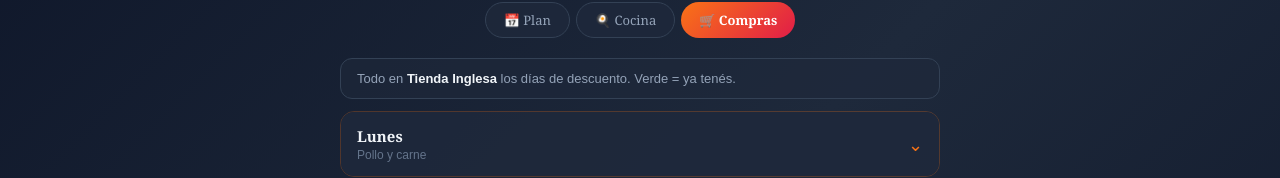
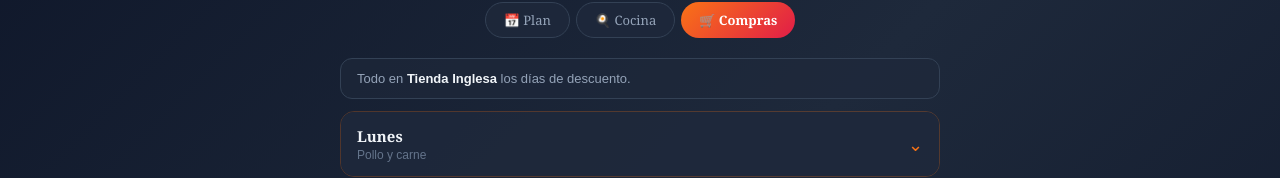
Before and after one commit to gianfrancoganicoche/Comidas, a React (Vite) app: page / in a window 1280 px wide. Both pictures are taken after a click on the button "🛒 Compras". Shown: the part 124-302 px from the top of the page. Built offline with nearby package versions, Linux system fonts and the light colour scheme; the HTML template or start-up script is replaced by a standard one.

Commit message:
Add files via upload

```diff
--- a/src/App.jsx
+++ b/src/App.jsx
@@ -1,19 +1,25 @@
 import { useState } from "react";
 
-// COOK SCHEDULE:
-// Domingo  → bowl atún sin cocción            → cena dom + almuerzo lun
-// Martes   → pollo + carne (comprado lunes)   → cena mar + alm mié / cena mié + alm jue
-// Jueves   → salmón + merluza (comprado mié)  → cena jue + alm vie / cena vie + alm sáb
-// SHOPPING: Lunes (pollo+carne) · Martes (frutas+verduras) · Miércoles (pescado)
+// CENAS:
+// Lunes     → Merluza con papa y ensalada        (tupper sábado)
+// Martes    → Pollo al horno con brócoli y boniato (cocinado martes)
+// Miércoles → Pollo con lentejas y verduras       (tupper martes)
+// Jueves    → Salmón al horno con calabaza        (tupper martes)
+// Viernes   → Pasta con carne picada              (fresca viernes)
+// Sábado    → Milanesas de pollo con puré         (cocinado sábado)
+// Domingo   → Tarta de atún con ensalada          (tupper sábado)
+//
+// ALMUERZOS = cena del día anterior
+// COCINA: Martes · Viernes · Sábado
 
 const dinnersByDay = {
-  Domingo:   { emoji: "🥗", name: "Bowl de atún con arroz y tomate", desc: "2 latas atún al natural (240g), 150g arroz cocido, tomate, cebolla morada, oliva, limón", kcal: 540, p: 54, c: 50, f: 10 },
-  Lunes:     { emoji: "🍗", name: "Pollo al horno con boniato y brócoli", desc: "220g pechuga de pollo, 150g boniato en cubos, 200g brócoli congelado — asadera con oliva y sal, 200°C 25 min", kcal: 590, p: 52, c: 24, f: 12 },
-  Martes:    { emoji: "🥩", name: "Carne picada con arroz y verduras", desc: "180g carne picada 90% magra, 150g arroz cocido, zanahoria, cebolla, tomate, ajo", kcal: 620, p: 48, c: 54, f: 16 },
-  Miércoles: { emoji: "🐟", name: "Salmón al horno con calabaza", desc: "200g salmón, 200g calabaza en cubos — misma asadera, oliva y sal, 200°C 25 min", kcal: 620, p: 48, c: 30, f: 22 },
-  Jueves:    { emoji: "🐟", name: "Merluza al horno con papa y ensalada", desc: "250g merluza, 150g papa hervida, lechuga, tomate, aceite de oliva y limón", kcal: 540, p: 52, c: 42, f: 10 },
-  Viernes:   { emoji: "🍲", name: "Pollo con lentejas y verduras", desc: "120g pechuga pollo desmenuzada, 150g lentejas cocidas (1 lata), mezcla congelada brócoli+coliflor+zanahoria, ajo y oliva", kcal: 560, p: 52, c: 46, f: 8 },
-  Sábado:    { emoji: "🍽️", name: "Comida flexible", desc: "Tu elección — usá lo que quede en casa o salí a comer. Meta: ~600 kcal, ~45g proteína", kcal: 600, p: 45, c: 50, f: 15, flexible: true },
+  Lunes:     { emoji: "🐟", name: "Merluza al horno con papa y ensalada", desc: "250g merluza, 150g papa hervida, lechuga, tomate, oliva y limón", kcal: 540, p: 52, c: 42, f: 10 },
+  Martes:    { emoji: "🍗", name: "Pollo al horno con brócoli y boniato", desc: "220g pechuga de pollo, 150g boniato en cubos, 200g brócoli congelado — asadera con oliva y sal, 200°C 25 min", kcal: 590, p: 52, c: 24, f: 12 },
+  Miércoles: { emoji: "🍲", name: "Pollo con lentejas y verduras al horno", desc: "120g pechuga pollo desmenuzada, 150g lentejas cocidas (1 lata), calabaza + zanahoria + morrón asados con oliva y sal", kcal: 580, p: 52, c: 48, f: 10 },
+  Jueves:    { emoji: "🐟", name: "Salmón al horno con calabaza", desc: "200g salmón, 200g calabaza en cubos — asadera con oliva y sal, 200°C 25 min", kcal: 620, p: 48, c: 30, f: 22 },
+  Viernes:   { emoji: "🍝", name: "Pasta con carne picada", desc: "130g pasta cocida, 180g carne picada 90% magra, tomate natural, cebolla, ajo, especias", kcal: 660, p: 50, c: 56, f: 16 },
+  Sábado:    { emoji: "🍗", name: "Milanesas de pollo al horno con puré", desc: "220g milanesas de pollo al horno rebozadas, puré de papa con leche descremada", kcal: 640, p: 52, c: 48, f: 16 },
+  Domingo:   { emoji: "🥧", name: "Tarta de atún con ensalada", desc: "Porción tarta (atún + cebolla + morrón + huevo + queso crema + masa) + ensalada de calabaza asada y lechuga con oliva y limón", kcal: 590, p: 38, c: 42, f: 22 },
 };
 
 const breakfasts = {
@@ -43,7 +49,7 @@ const afternoonSnacks = {
   Jueves:    { emoji: "🥚", name: "2 huevos duros + yogur griego", desc: "2 huevos duros + 150g yogur griego natural", kcal: 270, p: 28, c: 8, f: 14 },
   Viernes:   { emoji: "🐟", name: "Tostada con atún + yogur griego", desc: "1 lata atún al natural + 1 tostada integral + 150g yogur griego", kcal: 310, p: 42, c: 18, f: 5 },
   Sábado:    { emoji: "🥚", name: "2 huevos duros + yogur griego", desc: "2 huevos duros + 150g yogur griego natural", kcal: 270, p: 28, c: 8, f: 14 },
-  Domingo:   { emoji: "🐟", name: "Tostada con atún + queso crema", desc: "1 lata atún al natural + 1 tostada integral + queso crema light", kcal: 260, p: 30, c: 14, f: 8 },
+  Domingo:   { emoji: "🐟", name: "Tostada con atún + yogur griego", desc: "1 lata atún al natural + 1 tostada integral + 150g yogur griego", kcal: 310, p: 42, c: 18, f: 5 },
 };
 
 const dayNames = ["Lunes", "Martes", "Miércoles", "Jueves", "Viernes", "Sábado", "Domingo"];
@@ -66,62 +72,55 @@ const plan = dayNames.map(day => {
 });
 
 const cookDays = {
-  Domingo: {
-    label: "Cocina · Domingo", color: "#4ADE80", forDays: "Lunes",
-    note: "Sin cocción — solo armás el bowl",
-    meals: [dinnersByDay.Domingo],
-    shopping: "🛒 Atún en lata — siempre en casa",
+  Martes: {
+    label: "Cocina · Martes", color: "#f97316",
+    forDays: "Mar cena · Mié alm · Mié cena · Jue alm · Jue cena · Vie alm",
+    meals: [dinnersByDay.Martes, dinnersByDay.Miércoles, dinnersByDay.Jueves],
     tips: [
-      "Cocinás el arroz (10 min) y armás el bowl en el momento",
-      "Doble porción: 1 para cenar, 1 tupper para el almuerzo del lunes",
-      "1 tupper etiquetado: Lun almuerzo",
+      "Pollo A (para martes) + boniato en asadera A — 200°C, 25 min",
+      "Pollo B (para miércoles) + calabaza + zanahoria + morrón en asadera B — mismo horno",
+      "Salmón + calabaza extra en asadera C — 200°C, 25 min (mismo horno)",
+      "Lentejas en olla mientras el horno trabaja",
+      "Desmenuzás el pollo B para mezclar con las lentejas",
+      "6 tuppers: Mar cena / Mié alm / Mié cena / Jue alm / Jue cena / Vie alm",
       "Aprovechá y hervís 6–8 huevos duros para la semana",
     ],
   },
-  Martes: {
-    label: "Cocina · Martes", color: "#f97316", forDays: "Miércoles · Jueves",
-    meals: [dinnersByDay.Lunes, dinnersByDay.Martes],
-    shopping: "🛒 Compraste el lunes: pollo + carne picada",
+  Viernes: {
+    label: "Cocina · Viernes", color: "#C084FC",
+    forDays: "Vie cena (fresca)",
+    meals: [dinnersByDay.Viernes],
     tips: [
-      "Pollo + boniato en asadera — 200°C, 25 min",
-      "Brócoli congelado entra los últimos 15 min",
-      "Carne picada en sartén + arroz en olla — al mismo tiempo",
-      "4 tuppers etiquetados: Mié alm / Mié cena / Jue alm / (cena mar es fresca)",
+      "Carne picada en sartén con cebolla, ajo y tomate — 15 min",
+      "Pasta en olla al mismo tiempo — 10 min",
+      "Se come en el momento, no hace falta tupper",
     ],
   },
-  Jueves: {
-    label: "Cocina · Jueves", color: "#60A5FA", forDays: "Viernes · Sábado",
-    meals: [dinnersByDay.Miércoles, dinnersByDay.Jueves],
-    shopping: "🛒 Compraste el miércoles: salmón + merluza",
+  Sábado: {
+    label: "Cocina · Sábado", color: "#60A5FA",
+    forDays: "Sáb cena · Dom alm · Dom cena · Lun alm · Lun cena",
+    meals: [dinnersByDay.Sábado, dinnersByDay.Domingo, dinnersByDay.Lunes],
     tips: [
-      "Salmón + calabaza en asadera A — 200°C, 25 min",
+      "Milanesas de pollo en asadera A — 200°C, 20 min",
       "Merluza + papa en asadera B — 200°C, 20 min (mismo horno)",
-      "4 tuppers: Vie alm / Vie cena / Sáb alm / (cena jue es fresca)",
+      "Tarta de atún: armás el relleno, volcás en masa, 180°C 35 min",
+      "Asás calabaza extra para la ensalada de la tarta",
+      "Puré: papas hervidas + leche descremada + sal",
+      "6 tuppers: Sáb cena / Dom alm / Dom cena / Lun alm / Lun cena / Mar alm",
     ],
   },
 };
 
 const shoppingDays = [
-  {
-    day: "Lunes", discount: "Pollo y carne", color: "#f97316",
-    items: ["Pechuga de pollo (600g)", "Carne picada 90% magra (400g)"],
-  },
-  {
-    day: "Martes", discount: "Frutas y verduras", color: "#4ADE80",
-    items: ["Bananas (x5)", "Manzanas o fruta a elección (x4)", "Naranjas / mandarinas (x3)", "Brócoli congelado (x2 bolsas)", "Mezcla congelada brócoli+coliflor+zanahoria (x1)", "Boniato (x2)", "Calabaza (ya tenés)", "Tomates (x6)", "Lechuga", "Cebolla morada", "Zanahoria (x3)", "Papa (x3)"],
-  },
-  {
-    day: "Miércoles", discount: "Pescados y pasta", color: "#60A5FA",
-    items: ["Salmón fresco (400g)", "Merluza (500g)", "Pasta fresca (opcional)"],
-  },
-  {
-    day: "Siempre en casa", discount: "Sin descuento específico", color: "#94a3b8",
-    items: ["Atún al natural (x8 latas)", "Huevos (x14)", "Yogur griego 0% (x10)", "Granola", "Pan integral / tostadas", "Queso crema light", "Mantequilla de maní", "Arroz (500g)", "Lentejas en lata (x2)", "Aceite de oliva", "Café", "Leche descremada"],
-  },
+  { day: "Lunes", discount: "Pollo y carne", color: "#f97316", items: ["Pechuga de pollo (800g — pollo + milanesas)", "Carne picada 90% magra (400g)", "Milanesas de pollo (o pedís que corten finas)"] },
+  { day: "Martes", discount: "Frutas y verduras", color: "#4ADE80", items: ["Bananas (x5)", "Fruta a elección (x4)", "Naranjas / mandarinas (x3)", "Brócoli congelado (x2 bolsas)", "Boniato (x2)", "Calabaza", "Zanahoria (x4)", "Morrón (x3)", "Papa (x5)", "Lechuga", "Tomates (x4)", "Cebolla (x3)"] },
+  { day: "Miércoles", discount: "Pescados y pasta", color: "#60A5FA", items: ["Salmón fresco (400g)", "Merluza (500g)", "Pasta (400g)"] },
+  { day: "Siempre en casa", discount: "Sin descuento específico", color: "#94a3b8", items: ["Atún al natural (x8 latas)", "Huevos (x14)", "Yogur griego 0% (x10)", "Granola", "Pan integral / tostadas", "Queso crema light", "Mantequilla de maní", "Lentejas en lata (x2)", "Aceite de oliva", "Café", "Leche descremada", "Masa para tarta (x1)", "Pan rallado (para milanesas)"] },
 ];
 
 const typeColors = { "Desayuno": "#FB923C", "Snack AM": "#4ADE80", "Almuerzo": "#60A5FA", "Merienda": "#C084FC", "Cena": "#FB7185" };
-const COOK_DAYS = ["Domingo", "Martes", "Jueves"];
+const COOK_DAYS = ["Martes", "Viernes", "Sábado"];
+const cookColorMap = { Martes: "#f97316", Viernes: "#C084FC", Sábado: "#60A5FA" };
 
 function Accordion({ title, subtitle, color, defaultOpen = false, children }) {
   const [open, setOpen] = useState(defaultOpen);
@@ -145,13 +144,12 @@ function Accordion({ title, subtitle, color, defaultOpen = false, children }) {
 
 function ShoppingItem({ label }) {
   const [checked, setChecked] = useState(false);
-  const isOwned = label.includes("ya tenés");
   return (
-    <div onClick={() => !isOwned && setChecked(c => !c)} style={{ display: "flex", alignItems: "center", gap: "10px", cursor: isOwned ? "default" : "pointer", opacity: checked ? 0.35 : 1, transition: "opacity 0.2s", marginBottom: "8px" }}>
-      <div style={{ width: "18px", height: "18px", borderRadius: "5px", flexShrink: 0, border: isOwned ? "none" : checked ? "none" : "1.5px solid #475569", background: isOwned ? "#16a34a" : checked ? "linear-gradient(135deg, #f97316, #e11d48)" : "transparent", display: "flex", alignItems: "center", justifyContent: "center" }}>
-        {(checked || isOwned) && <span style={{ color: "#fff", fontSize: "11px" }}>✓</span>}
+    <div onClick={() => setChecked(c => !c)} style={{ display: "flex", alignItems: "center", gap: "10px", cursor: "pointer", opacity: checked ? 0.35 : 1, transition: "opacity 0.2s", marginBottom: "8px" }}>
+      <div style={{ width: "18px", height: "18px", borderRadius: "5px", flexShrink: 0, border: checked ? "none" : "1.5px solid #475569", background: checked ? "linear-gradient(135deg, #f97316, #e11d48)" : "transparent", display: "flex", alignItems: "center", justifyContent: "center" }}>
+        {checked && <span style={{ color: "#fff", fontSize: "11px" }}>✓</span>}
       </div>
-      <span style={{ fontSize: "14px", color: isOwned ? "#4ADE80" : "#e2e8f0", fontFamily: "sans-serif", textDecoration: checked ? "line-through" : "none" }}>{label}</span>
+      <span style={{ fontSize: "14px", color: "#e2e8f0", fontFamily: "sans-serif", textDecoration: checked ? "line-through" : "none" }}>{label}</span>
     </div>
   );
 }
@@ -162,8 +160,7 @@ function MealRow({ type, meal }) {
   return (
     <div style={{ background: "rgba(30,41,59,0.5)", borderRadius: "10px", padding: "12px 14px", borderLeft: `3px solid ${dot}`, marginBottom: "8px", position: "relative" }}>
       {isLunch && <div style={{ position: "absolute", top: "8px", right: "10px", fontSize: "10px", color: "#60A5FA", fontFamily: "sans-serif", background: "rgba(96,165,250,0.1)", padding: "1px 7px", borderRadius: "999px", border: "1px solid rgba(96,165,250,0.3)" }}>= cena de anoche</div>}
-      {meal.flexible && <div style={{ position: "absolute", top: "8px", right: "10px", fontSize: "10px", color: "#FBBF24", fontFamily: "sans-serif", background: "rgba(251,191,36,0.1)", padding: "1px 7px", borderRadius: "999px", border: "1px solid rgba(251,191,36,0.3)" }}>flexible</div>}
-      <div style={{ display: "flex", justifyContent: "space-between", alignItems: "center", marginBottom: "3px", paddingRight: (isLunch || meal.flexible) ? "110px" : 0 }}>
+      <div style={{ display: "flex", justifyContent: "space-between", alignItems: "center", marginBottom: "3px", paddingRight: isLunch ? "110px" : 0 }}>
         <span style={{ fontSize: "10px", textTransform: "uppercase", letterSpacing: "2px", color: dot, fontFamily: "sans-serif" }}>{type}</span>
         <div style={{ display: "flex", gap: "5px" }}>
           <span style={{ fontSize: "11px", color: "#4ADE80", fontFamily: "sans-serif" }}>{meal.p}g P</span>
@@ -181,17 +178,12 @@ function PlanSection() {
     <div>
       {plan.map(d => {
         const cook = COOK_DAYS.includes(d.day);
-        const cookColor = d.day === "Domingo" ? "#4ADE80" : d.day === "Martes" ? "#f97316" : "#60A5FA";
+        const cc = cookColorMap[d.day];
         const proteinPct = Math.round((d.protein * 4 / d.kcal) * 100);
         const carbsPct = Math.round((d.carbs * 4 / d.kcal) * 100);
         const fatPct = Math.round((d.fat * 9 / d.kcal) * 100);
         return (
-          <Accordion
-            key={d.day}
-            title={`${cook ? "🍳 " : ""}${d.day}`}
-            subtitle={`${d.kcal} kcal · ${d.protein}g proteína${cook ? " · día de cocina" : ""}`}
-            color={cook ? cookColor : null}
-          >
+          <Accordion key={d.day} title={`${cook ? "🍳 " : ""}${d.day}`} subtitle={`${d.kcal} kcal · ${d.protein}g proteína${cook ? " · día de cocina" : ""}`} color={cook ? cc : null}>
             <div style={{ display: "flex", gap: "8px", marginBottom: "14px" }}>
               {[
                 { label: "Proteína", val: d.protein, pct: proteinPct, color: "#4ADE80" },
@@ -208,8 +200,8 @@ function PlanSection() {
               ))}
             </div>
             {cook ? (
-              <div style={{ background: `${cookColor}15`, border: `1px solid ${cookColor}30`, borderRadius: "8px", padding: "9px 12px", marginBottom: "12px" }}>
-                <span style={{ fontSize: "12px", color: cookColor, fontFamily: "sans-serif" }}>🍳 Hoy cocinás para <strong>{cookDays[d.day]?.forDays}</strong> — ver pestaña Cocina</span>
+              <div style={{ background: `${cc}15`, border: `1px solid ${cc}30`, borderRadius: "8px", padding: "9px 12px", marginBottom: "12px" }}>
+                <span style={{ fontSize: "12px", color: cc, fontFamily: "sans-serif" }}>🍳 Hoy cocinás para <strong>{cookDays[d.day]?.forDays}</strong> — ver pestaña Cocina</span>
               </div>
             ) : (
               <div style={{ background: "rgba(30,41,59,0.4)", border: "1px solid #1e293b", borderRadius: "8px", padding: "9px 12px", marginBottom: "12px" }}>
@@ -233,10 +225,6 @@ function CookSection() {
     <div>
       {Object.entries(cookDays).map(([day, cook]) => (
         <Accordion key={day} title={cook.label} subtitle={`Para: ${cook.forDays}`} color={cook.color}>
-          <div style={{ fontSize: "12px", color: cook.color, fontFamily: "sans-serif", marginBottom: "12px", opacity: 0.9 }}>{cook.shopping}</div>
-          {cook.note && (
-            <div style={{ fontSize: "12px", color: "#64748b", fontFamily: "sans-serif", marginBottom: "12px", fontStyle: "italic" }}>{cook.note}</div>
-          )}
           {cook.meals.map((meal, i) => (
             <div key={i} style={{ background: "rgba(30,41,59,0.5)", borderRadius: "10px", padding: "10px 14px", marginBottom: "8px", display: "flex", alignItems: "center", gap: "10px" }}>
               <span style={{ fontSize: "20px" }}>{meal.emoji}</span>
@@ -266,9 +254,7 @@ function ShoppingSection() {
   return (
     <div>
       <div style={{ background: "rgba(30,41,59,0.6)", border: "1px solid #334155", borderRadius: "12px", padding: "12px 16px", marginBottom: "12px" }}>
-        <p style={{ color: "#94a3b8", fontSize: "13px", fontFamily: "sans-serif", margin: 0 }}>
-          Todo en <strong style={{ color: "#f1f5f9" }}>Tienda Inglesa</strong> los días de descuento. Verde = ya tenés.
-        </p>
+        <p style={{ color: "#94a3b8", fontSize: "13px", fontFamily: "sans-serif", margin: 0 }}>Todo en <strong style={{ color: "#f1f5f9" }}>Tienda Inglesa</strong> los días de descuento.</p>
       </div>
       {shoppingDays.map(s => (
         <Accordion key={s.day} title={s.day} subtitle={s.discount} color={s.color}>
```
